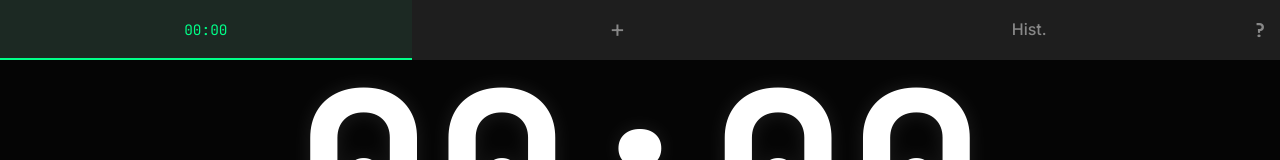
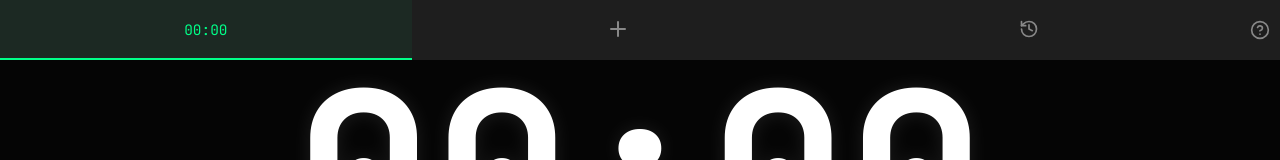
Before and after one commit to michaelravedoni/pwa-offline-chrono, a Vue app: page / in a window 1280 px wide. Shown: the top 160 px of the page. Built offline with nearby package versions, Linux system fonts and the light colour scheme.

Commit message:
feat: Replace text and symbol-based icons with Lucide icons across the application.

```diff
--- a/package.json
+++ b/package.json
@@ -19,6 +19,7 @@
   },
   "dependencies": {
     "@vueuse/core": "^14.1.0",
+    "lucide-vue-next": "^0.562.0",
     "vue": "^3.5.24"
   },
   "devDependencies": {
--- a/src/App.vue
+++ b/src/App.vue
@@ -4,6 +4,7 @@ import StopwatchView from './components/StopwatchView.vue'
 import HistoryView from './components/HistoryView.vue'
 import HelpModal from './components/HelpModal.vue'
 import { useChronosStore } from './stores/chronos'
+import { Plus, History, HelpCircle } from 'lucide-vue-next'
 
 const activeTab = ref(0)
 const activeChronosCount = ref(1)
@@ -56,7 +57,7 @@ const formatTabLabel = (ms) => {
         @click="addChrono"
         title="Ajouter un chrono"
       >
-        <span>+</span>
+        <Plus :size="24" />
       </button>
 
       <!-- History Tab -->
@@ -65,11 +66,13 @@ const formatTabLabel = (ms) => {
         :class="{ active: activeTab === HISTORY_TAB }"
         @click="activeTab = HISTORY_TAB"
       >
-        <span>Hist.</span>
+        <History :size="20" />
       </button>
 
       <!-- Help Button (Integrated in Nav) -->
-      <button class="help-trigger-nav" @click="showHelp = true">?</button>
+      <button class="help-trigger-nav" @click="showHelp = true">
+          <HelpCircle :size="20" />
+      </button>
     </nav>
 
     <!-- Help Modal -->
--- a/src/components/HistoryView.vue
+++ b/src/components/HistoryView.vue
@@ -2,6 +2,7 @@
 import { ref, nextTick } from 'vue'
 import { useHistory } from '../composables/useHistory'
 import { formatTime } from '../utils/time'
+import { Edit2, Trash2, X } from 'lucide-vue-next'
 
 const { sessions, deleteSession, deleteSessionLap, updateSessionLabel, updateSessionLapLabel } = useHistory()
 
@@ -117,14 +118,18 @@ const getGap = (session, index) => {
             </div>
             <div v-else class="title-container">
                <h3>{{ session.label || 'Session sans nom' }}</h3>
-               <button class="edit-btn" @click="startEditSession(session)">✎</button>
+               <button class="edit-btn" @click="startEditSession(session)">
+                 <Edit2 :size="12" />
+               </button>
             </div>
             <span class="session-date">{{ formatDate(session.timestamp) }}</span>
           </div>
           <div class="session-total">
             {{ formatTime(session.totalTime).formattedMain }}.{{ formatTime(session.totalTime).formattedSub }}
           </div>
-          <button class="delete-btn" @click="deleteSession(session.id)">🗑</button>
+          <button class="delete-btn" @click="deleteSession(session.id)">
+            <Trash2 :size="16" />
+          </button>
         </div>
 
         <div class="session-laps" v-if="session.laps && session.laps.length > 0">
@@ -141,7 +146,9 @@ const getGap = (session, index) => {
             </div>
             <div v-else class="lap-label-container">
                 <span class="lap-label">{{ lap.label }}</span>
-                <button class="edit-btn-small" @click="startEditLap(session, lap)">✎</button>
+                <button class="edit-btn-small" @click="startEditLap(session, lap)">
+                  <Edit2 :size="12" />
+                </button>
             </div>
 
             <div class="lap-metrics">
@@ -159,7 +166,9 @@ const getGap = (session, index) => {
                 </span>
             </div>
 
-            <button class="delete-lap-btn" @click="deleteSessionLap(session.id, lap.id)">×</button>
+            <button class="delete-lap-btn" @click="deleteSessionLap(session.id, lap.id)">
+              <X :size="16" />
+            </button>
           </div>
         </div>
       </div>
--- a/src/components/StopwatchView.vue
+++ b/src/components/StopwatchView.vue
@@ -2,6 +2,7 @@
 import { computed, ref, nextTick, toRefs } from 'vue'
 import { useHistory } from '../composables/useHistory'
 import { formatTime } from '../utils/time'
+import { Save, X } from 'lucide-vue-next'
 
 const props = defineProps({
   id: String,
@@ -161,7 +162,7 @@ const handlePointerLeave = (action) => {
 
     <!-- Save Button Overlay (Absolute) -->
     <button v-if="!isRunning && elapsedTime > 0 && !showSaveDialog" class="save-overlay-btn" @click="openSaveDialog">
-        Enregistrer
+        <Save :size="16" style="margin-right:4px;" /> Enregistrer
     </button>
 
     <!-- Laps List (Scrollable area) -->
@@ -170,7 +171,9 @@ const handlePointerLeave = (action) => {
             <span class="lap-number">T{{ laps.length - index }}</span>
             <span class="lap-time">{{ formatTime(lap.lapTime).formattedMain }}.{{ formatTime(lap.lapTime).formattedSub }}</span>
             <span class="total-time">{{ formatTime(lap.totalTime).formattedMain }}.{{ formatTime(lap.totalTime).formattedSub }}</span>
-            <button @click="deleteLap(laps.length - 1 - index)" class="delete-lap">×</button>
+            <button @click="deleteLap(laps.length - 1 - index)" class="delete-lap">
+                <X :size="18" />
+            </button>
         </div>
 
         <div style="height: 1rem;"></div>
```
Also changed, not shown: 1 other file (tests, documents, lock files or other folders).
